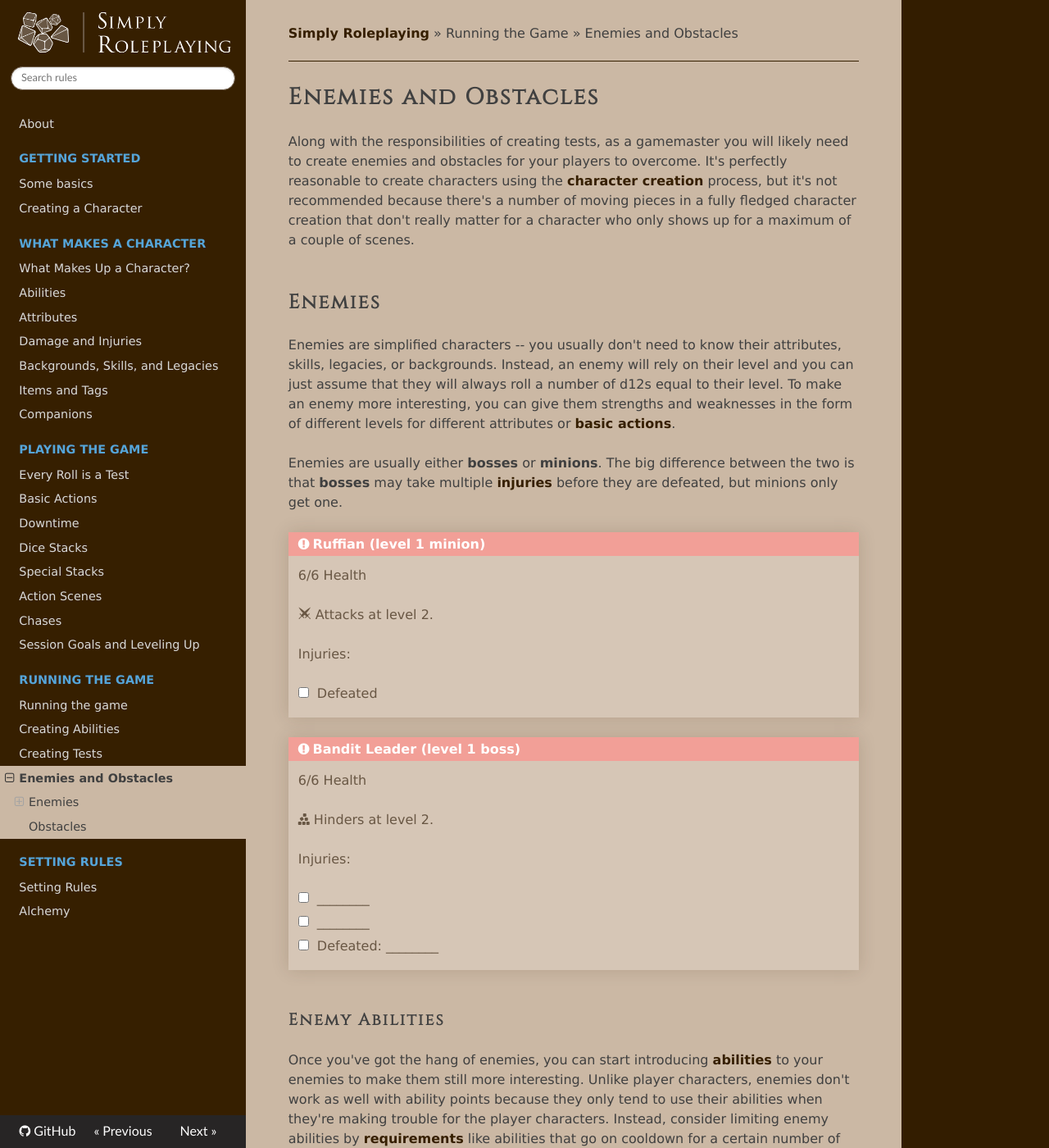
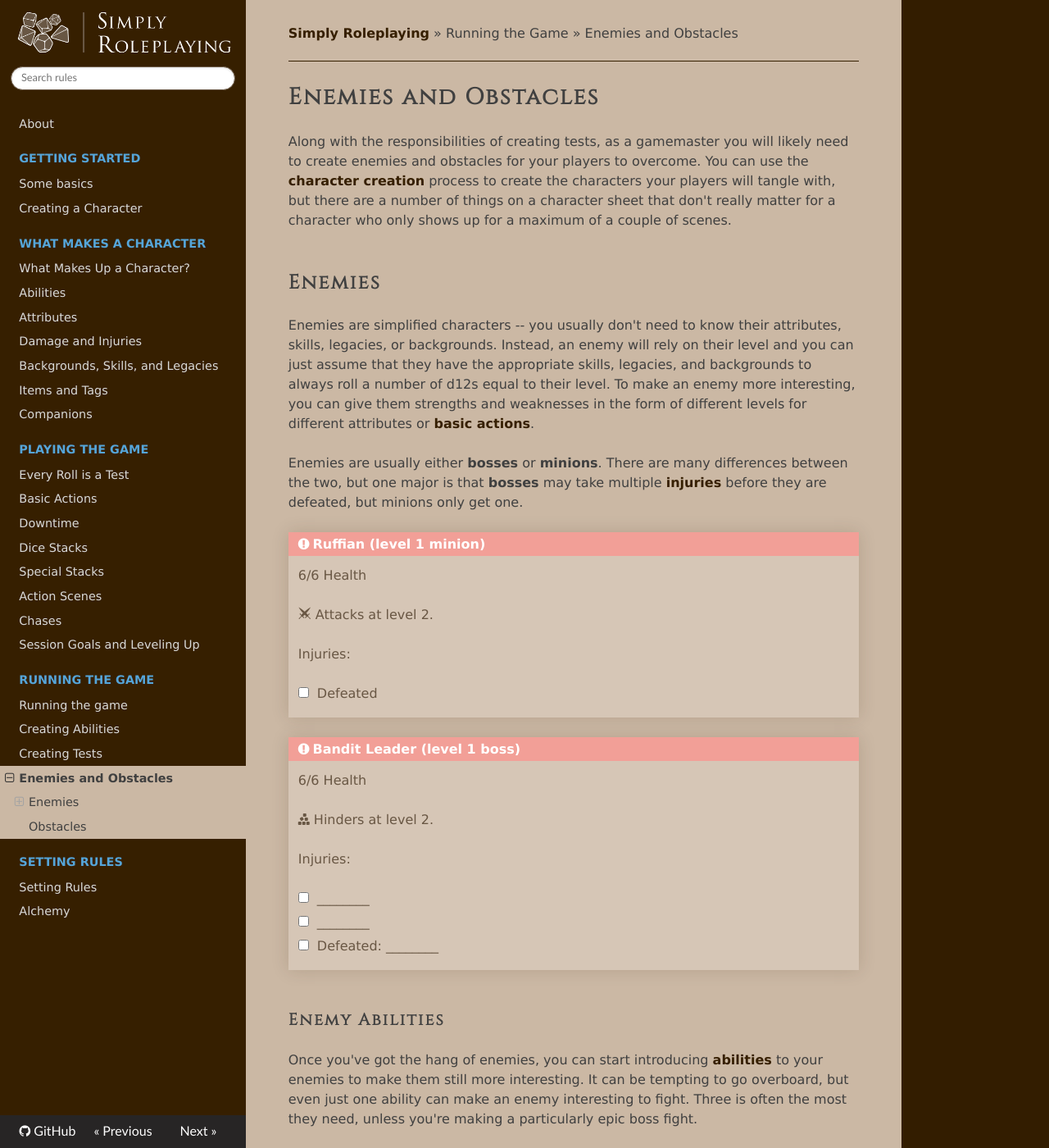
Before and after one commit to TheFifthRider/simply-roleplaying-webapp, an MkDocs documentation site: the page built from docs/running_the_game/enemies_and_obstacles.md, in a window 1280 px wide and 1400 px high. Shown: the whole window at 82% size. Built offline with MkDocs 1.6.1, drawn with Linux system fonts in a browser that asks for light colours; nearby versions of some CDN libraries; some of the changed text lies outside the part shown.

Commit message:
Edit: Enemies and obstacles

```diff
--- a/docs/running_the_game/enemies_and_obstacles.md
+++ b/docs/running_the_game/enemies_and_obstacles.md
@@ -1,13 +1,12 @@
 # Enemies and Obstacles
 
-Along with the responsibilities of creating tests, as a gamemaster you will likely need to create enemies and obstacles for your players to overcome. It's perfectly reasonable to create characters using the [character creation](../getting_started/creation.md) process, but it's not recommended because there's a number of moving pieces in a fully fledged character creation that don't really matter for a character who only shows up for a maximum of a couple of scenes.
-
+Along with the responsibilities of creating tests, as a gamemaster you will likely need to create enemies and obstacles for your players to overcome. You can use the [character creation](../getting_started/creation.md) process to create the characters your players will tangle with, but there are a number of things on a character sheet that don't really matter for a character who only shows up for a maximum of a couple of scenes.
 
 ## Enemies
 
-Enemies are simplified characters -- you usually don't need to know their attributes, skills, legacies, or backgrounds. Instead, an enemy will rely on their level and you can just assume that they will always roll a number of d12s equal to their level. To make an enemy more interesting, you can give them strengths and weaknesses in the form of different levels for different attributes or [basic actions](../gameplay/basic_actions.md).
+Enemies are simplified characters -- you usually don't need to know their attributes, skills, legacies, or backgrounds. Instead, an enemy will rely on their level and you can just assume that they have the appropriate skills, legacies, and backgrounds to always roll a number of d12s equal to their level. To make an enemy more interesting, you can give them strengths and weaknesses in the form of different levels for different attributes or [basic actions](../gameplay/basic_actions.md).
 
-Enemies are usually either **bosses** or **minions**. The big difference between the two is that **bosses** may take multiple [injuries](../character/health.md#injuries) before they are defeated, but minions only get one.
+Enemies are usually either **bosses** or **minions**. There are many differences between the two, but one major is that **bosses** may take multiple [injuries](../character/health.md#injuries) before they are defeated, but minions only get one.
 
 !!! error "Ruffian (level 1 minion)"
     6/6 Health
@@ -31,10 +30,12 @@
 
 ### Enemy Abilities
 
-Once you've got the hang of enemies, you can start introducing [abilities](../character/abilities.md) to your enemies to make them still more interesting. Unlike player characters, enemies don't work as well with ability points because they only tend to use their abilities when they're making trouble for the player characters. Instead, consider limiting enemy abilities by [requirements](../running_the_game/creating_abilities.md#requirements) like abilities that go on cooldown for a certain number of turns, or abilities that only unlock after taking a certain number of injuries.
+Once you've got the hang of enemies, you can start introducing [abilities](../character/abilities.md) to your enemies to make them still more interesting. It can be tempting to go overboard, but even just one ability can make an enemy interesting to fight. Three is often the most they need, unless you're making a particularly epic boss fight.
 
-!!! error "**The Lost Kaiserwulf** (Level 6)"
-    30/30 Health
+Enemies don't work as well with ability points as player characters because they only tend to use their abilities in the scene where they antagonize a character. If you do choose to give them ability points, make sure to only give them a small number. Alternatively, consider limiting enemy abilities with [requirements](../running_the_game/creating_abilities.md#requirements), such as putting a used ability on cooldown for a certain number of turns, or only unlocking some of their abilities after they've taken a certain number of injuries.
+
+!!! error "**Kaiserwulf** (Level 9)"
+    54/54 Health
 
     * [ ] Defeated: \_\_\_\_\_\_\_\_
 
@@ -42,23 +43,23 @@
 
     <i class="ra ra-crossed-swords"></i> **CHOMP**: Attack a target you have _chomped_ for 9d12.
 
-    <i class="fa-solid fa-person-walking"></i> <i class="ra ra-crossed-swords"></i> <i class="ra ra-crossed-swords"></i> **Feral Lunge**: Move 5 spaces, then make two 6d12+5 attacks against all targets within close range.
-
-    🔂 **Ever Reassembling:** When the initiative is passed to you, if you are defeated unmark your defeated status.
+    <i class="fa-solid fa-person-walking"></i> <i class="ra ra-crossed-swords"></i> <i class="ra ra-crossed-swords"></i> **Feral Lunge**: Move 5 spaces, then make two 9d12+5 attacks against all targets within close range.
 
 ## Obstacles
 
 Obstacles are like enemies, but even simpler. Usually they can perform one or two basic actions, and often in response to players doing something. Unlike enemies you usually can't just hit obstacles until they are defeated, so they'll have some other condition for defeating them.
 
 !!! warning "Trapped Hallway (Level 1)"
-    **To defeat:** Pass a difficulty 5 test to spot and a difficulty 5 test to disarm the tripwire.
+    **To defeat:** Pass a difficulty 5 test to disarm the tripwire.
+
+    If the party doesn't defeat the trap, the traps can't be deactivated! Every time somebody
 
     <i class="ra ra-crossed-swords"></i> **The Traps Activate!:** Swinging blades attack anyone in the hallway for 2d12!
 
 Obstacles can also be almost indistinguishable from an enemy, except the party needs to do something clever to defeat them!
 
 !!! warning "The Devouring Tree (Level 6)"
-    **To defeat:** Make progress until you can force your way through the roots that block the entrance and exit.
+    **To defeat:** You can't defeat the Devouring Tree, but you can escape it! Roots block the stairs up from where you came and the stairs down deeper into the labyrinth. You can _Make Progress_ until you clear them, then escape beyond!
 
     60/60 Entrance
 
```
